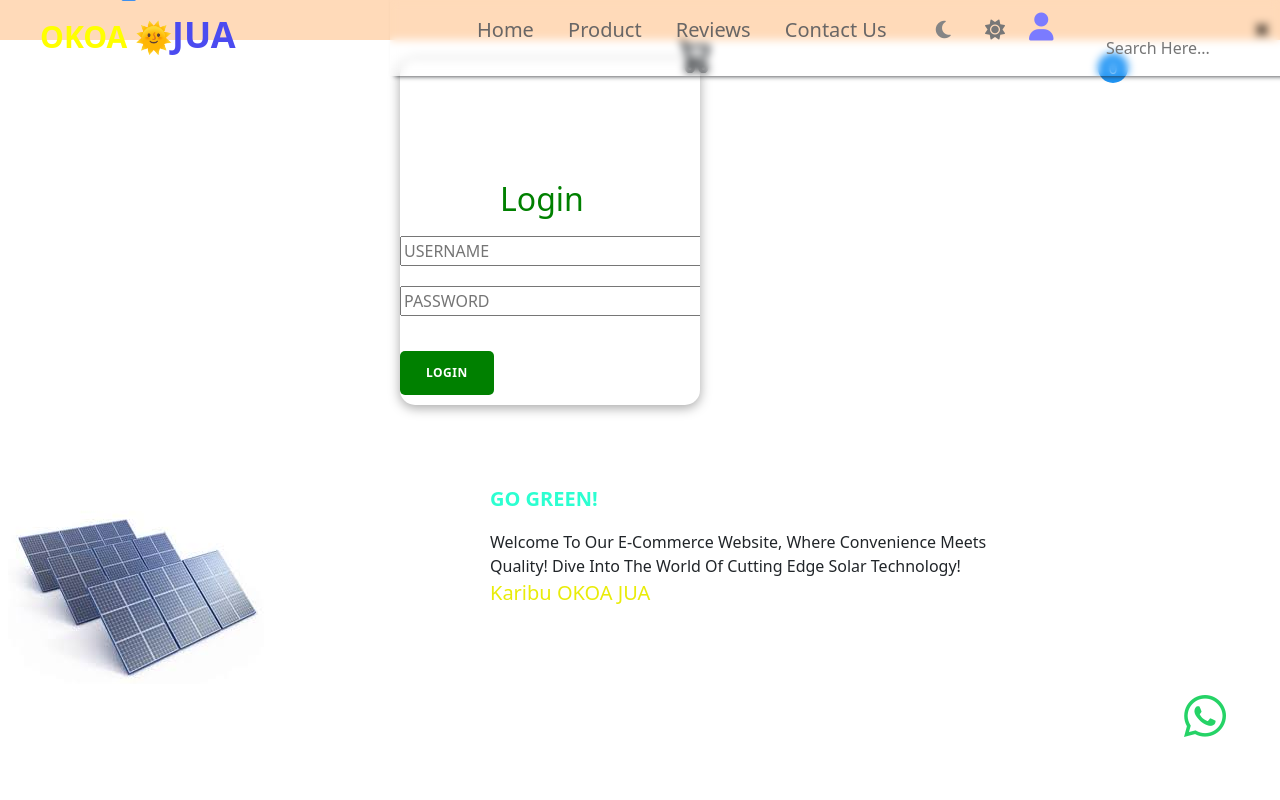
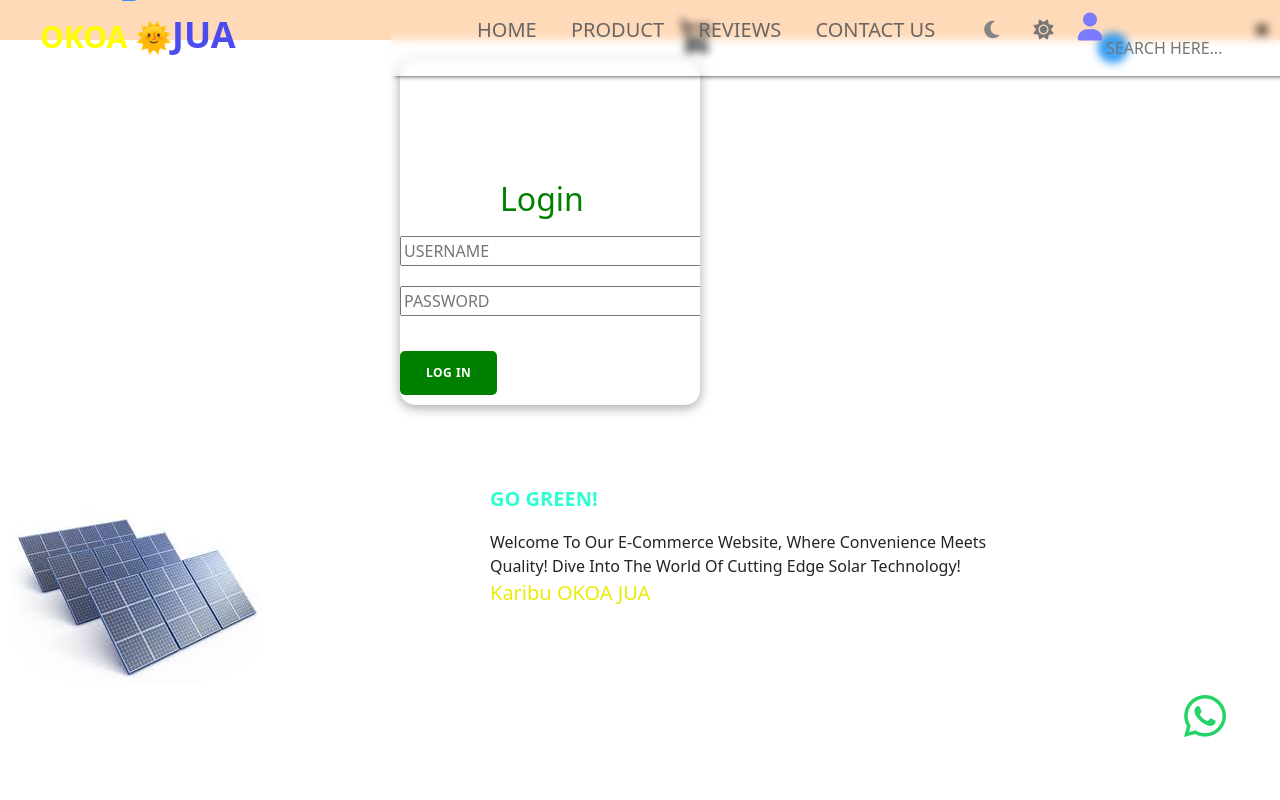
Before and after one commit to MERCYGATUNE/OKOA-JUA-GROUP2-PROJECT, a plain HTML site: page index.html in a window 1280 px wide. Shown: the top 800 px of the page. Drawn offline with nearby package versions, Linux system fonts and the light colour scheme.

Commit message:
My commit message

```diff
--- a/db.json
+++ b/db.json
@@ -1,5 +1,5 @@
 {
-  "foodList": [
+  "solarList": [
     {
       "id": 1,
       "image": "https://i.ebayimg.com/images/g/Ef4AAOSwz6tkjCtJ/s-l1600.jpg",
--- a/index.html
+++ b/index.html
@@ -36,22 +36,22 @@
             >
           </div> -->
 
-          <li><a href="#">Home</a></li>
-          <li><a href="#product">Product</a></li>
-          <li><a href="#reviews">Reviews</a></li>
-          <li><a href="#contact">Contact Us</a></li>
+          <li><a href="#">HOME</a></li>
+          <li><a href="#product">PRODUCT</a></li>
+          <li><a href="#reviews">REVIEWS</a></li>
+          <li><a href="#contact">CONTACT US</a></li>
           <i id="moon" class="fa-solid fa-moon"></i>
           <i id="sunn" class="fa-solid fa-sun"></i>
           <span id="loggedInUsername"></span>
           <i id="profile" class="fa-solid fa-user"></i>
 
           <form class="search-form" id="search-form">
-            <input type="search" id="search-box" placeholder="Search Here..." />
+            <input type="search" id="search-box" placeholder="SEARCH HERE..." />
             <label for="search-box" class="fa fa-search"></label>
           </form>
         </ul>
       </div>
-
+    </nav>
       <div class="container">
         <div class="icon-cart">
           <svg
@@ -120,7 +120,7 @@
           />
 
 
-          <button class="login" type="submit">Login</button>
+          <button class="login" type="submit">LOG IN</button>
         </form>
         <div id="greetingMessage"></div>
       </div>
--- a/style.css
+++ b/style.css
@@ -47,8 +47,9 @@ nav ul li a {
 nav ul li a:hover {
     color: rgb(33, 138, 236);
     transition: 0.7s;
+}
 
-}
+
 
 .top {
     margin-right: -10px;
```
